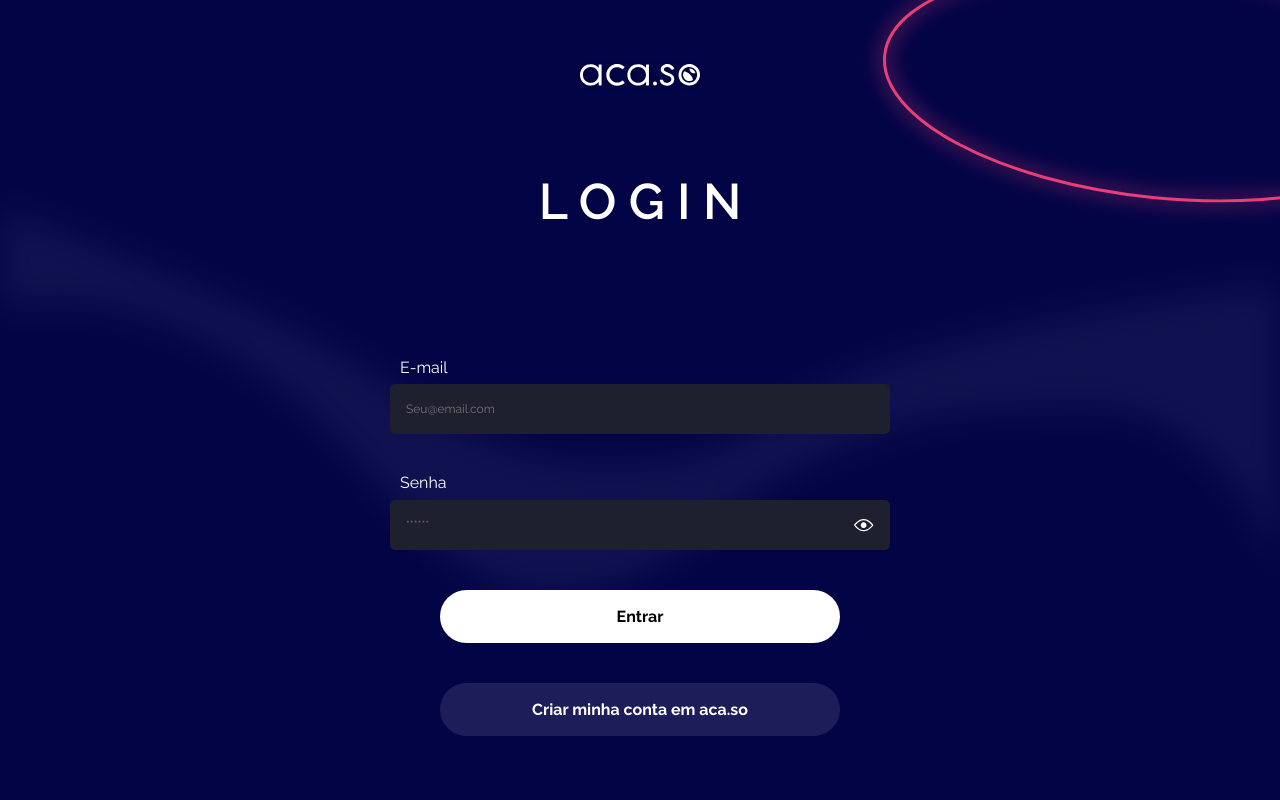
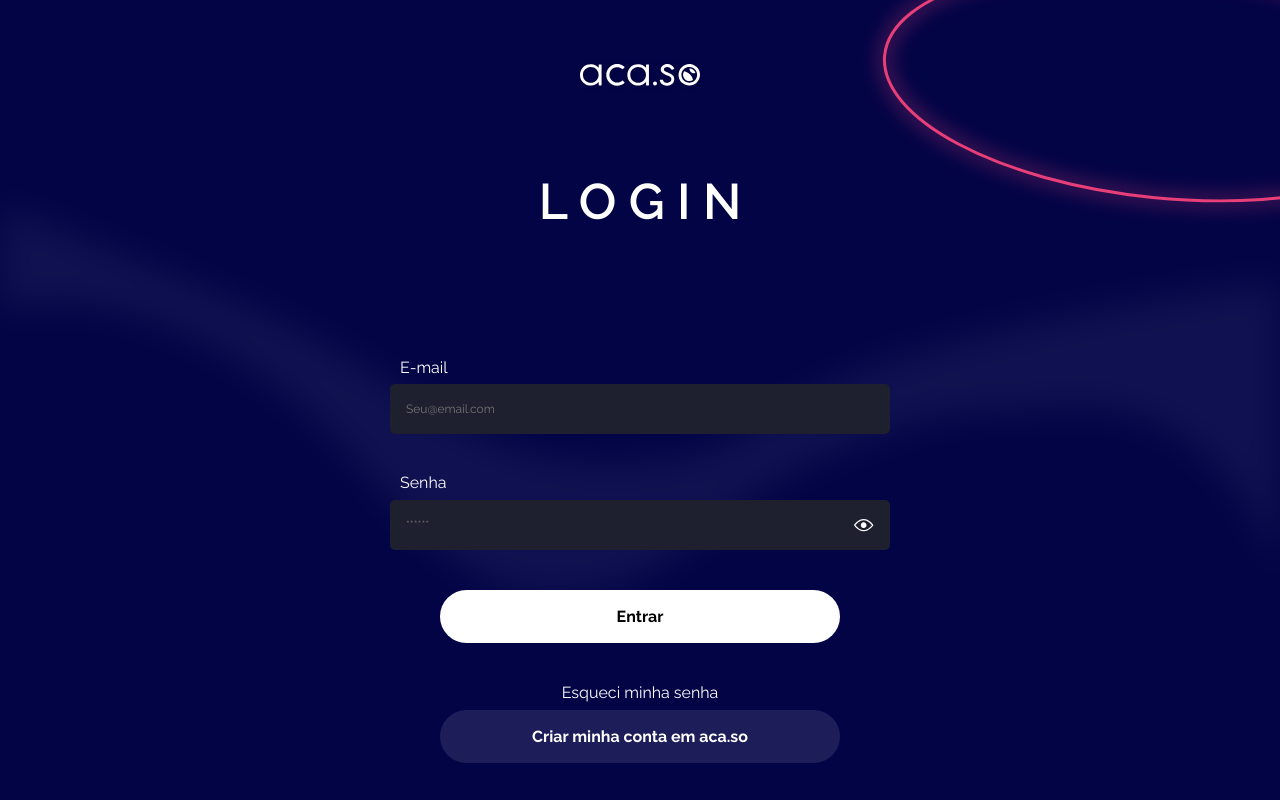
Before and after one commit to gabriel-ggpk/aca_so, a React (Create React App) app: page / in a window 1280 px wide. Built offline with nearby package versions, Linux system fonts and the light colour scheme.

Commit message:
adicionando rota de login e label
botão de login chamando a rota de login, sem redirecionamento nos botões de login e cadastro

```diff
--- a/src/components/elements/button/index.tsx
+++ b/src/components/elements/button/index.tsx
@@ -1,7 +1,7 @@
 import React from 'react';
 import styled from 'styled-components';
 // usando export para contornar um bug do eslint
-export interface Props {
+export interface ButtonProps {
   children?: React.ReactNode;
   backgroundColor?: string;
   color?: string;
@@ -10,8 +10,13 @@ export interface Props {
   onClick: () => void;
   fontWeigth?: string;
   font?: string;
+  label?: string;
 }
-const StyledButton = styled.div<Props>`
+export interface ButtonLabelProps {
+  children?: React.ReactNode;
+  color?: string;
+}
+const StyledButton = styled.div<ButtonProps>`
   background-color: ${(props) => props.backgroundColor || 'white'};
   color: ${(props) => props.color || 'white'};
   width: ${(props) => props.width || '200px'};
@@ -24,7 +29,17 @@ const StyledButton = styled.div<Props>`
   align-items: center;
   padding: 17px 0px;
 `;
-
+const ButtonLabel = styled.span<ButtonLabelProps>`
+  font-size: 16px;
+  text-align: center;
+  margin-bottom: 8px;
+  color: ${(props) => props.color || 'white'};
+`;
+const ButtonWrapper = styled.div`
+  display: flex;
+  flex-direction: column;
+  justify-content: center;
+`;
 export default function Button({
   children,
   width,
@@ -34,9 +49,11 @@ export default function Button({
   text,
   fontWeigth,
   font,
-}: Props): JSX.Element {
+  label,
+}: ButtonProps): JSX.Element {
   return (
-    <div className="wrapper">
+    <ButtonWrapper>
+      {label ? <ButtonLabel>{label}</ButtonLabel> : null}
       <StyledButton
         onClick={onClick}
         backgroundColor={backgroundColor}
@@ -48,6 +65,6 @@ export default function Button({
       >
         {text || children}
       </StyledButton>
-    </div>
+    </ButtonWrapper>
   );
 }
--- /dev/null
+++ b/src/core/service/signIn.ts
@@ -0,0 +1,13 @@
+import http from '@/http-common';
+
+export default class AuthServices {
+  static async login(user: any) {
+    const result = await http.post<any>('/auth/login', {
+      email: user.email,
+      password: user.password,
+    });
+    if (result.status === 400) {
+      console.log(result);
+    }
+  }
+}
--- /dev/null
+++ b/src/http-common.ts
@@ -0,0 +1,8 @@
+import axios from 'axios';
+
+export default axios.create({
+  baseURL: 'https://api.staging.aca.so',
+  headers: {
+    'Content-type': 'application/json',
+  },
+});
--- a/src/pages/login/index.tsx
+++ b/src/pages/login/index.tsx
@@ -7,6 +7,7 @@ import Input from '@/components/elements/input';
 import Button from '@/components/elements/button';
 import validateInput from '@/core/helpers/inputValidator';
 import LoginInfo from '@/core/interfaces/forms/login';
+import AuthServices from '@/core/service/signIn';
 
 function Login(): JSX.Element {
   const emailRef = useRef<HTMLInputElement>(null);
@@ -17,6 +18,7 @@ function Login(): JSX.Element {
       password: '',
     } as Partial<LoginInfo>,
   );
+  // const [reqError, setReqError] = useState('');
   return (
     <FormWrapper>
       <CompanyLogo src={Logo} alt="Logo-aca.so" />
@@ -34,7 +36,12 @@ function Login(): JSX.Element {
           });
           if (triggerInput && triggerInput !== '') {
             setInputError({ [triggerInput]: errorMessage });
+            return;
           }
+          AuthServices.login({
+            email: emailRef.current?.value,
+            password: passwordRef.current?.value,
+          });
         }}
         fontWeigth="700"
       >
@@ -45,6 +52,7 @@ function Login(): JSX.Element {
         width="400px"
         onClick={() => {
         }}
+        label="Esqueci minha senha"
         fontWeigth="700"
       >
         Criar minha conta em aca.so
```
